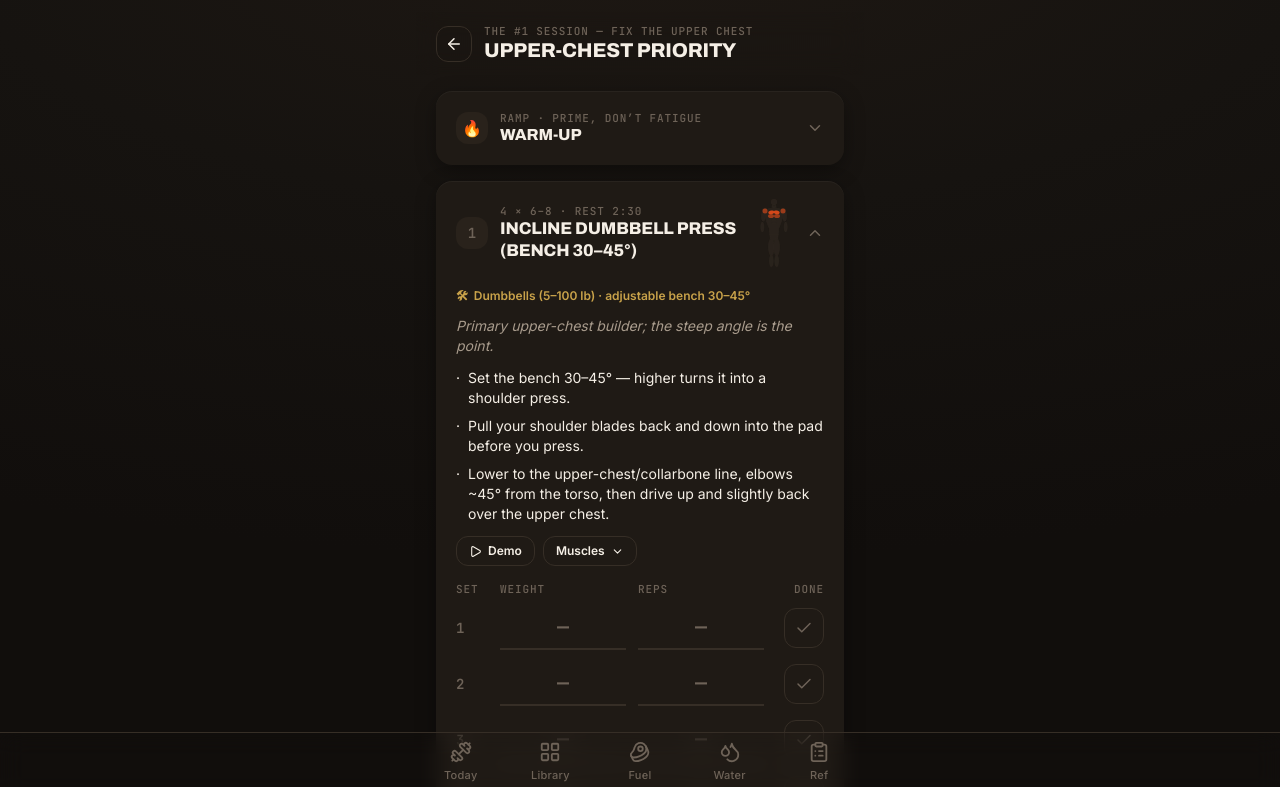
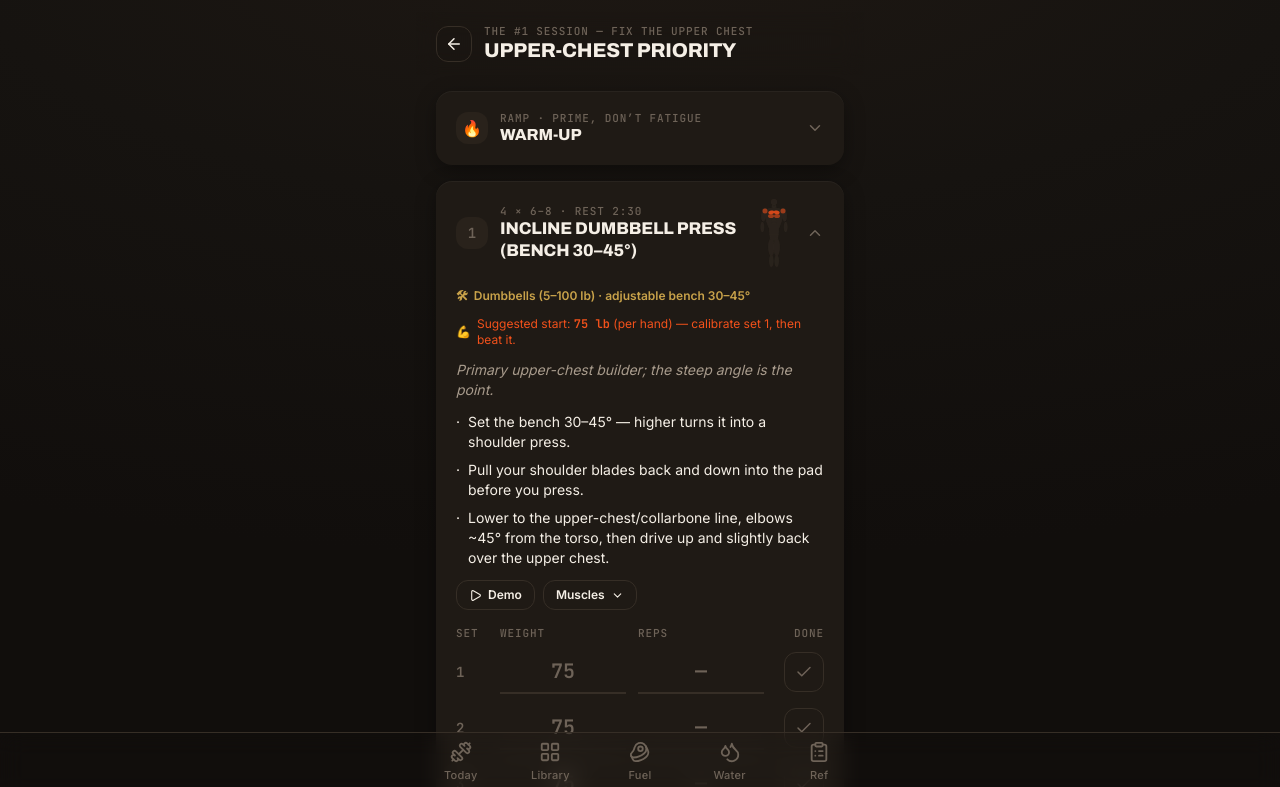
Before and after one commit to bkcttu/Workout, a React (Vite) app: page /#/day/day1 in a window 1280 px wide. Shown: the top 787 px of the page. Built offline with nearby package versions, Linux system fonts and the light colour scheme.

Commit message:
Rest timer -15s control + coach suggested start weights
- timer: add a -15s alongside +15s (clamped at 0)
- per-exercise suggested start weight (calibrated for an advanced ~182 lb
  lifter); shows as a coach line + input placeholder until real history exists

```diff
--- a/src/data/plan.ts
+++ b/src/data/plan.ts
@@ -18,6 +18,7 @@ export type Exercise = {
   equipment?: string // the specific gear/bar/attachment to grab for this lift
   muscles?: { primary: MuscleId[]; secondary?: MuscleId[] } // for the muscle map
   demoGif?: string // local asset path to a bundled demo animation (optional)
+  suggested?: { weight?: number; note?: string } // coach calibration start weight
   form: FormPoint[] // 3 points each
 }
 
@@ -91,6 +92,7 @@ export const DAYS: Day[] = [
     exercises: [
       {
         id: 'd1-incline-db-press',
+        suggested: { weight: 75, note: 'per hand' },
         muscles: { primary: ['upper-chest'], secondary: ['front-delts', 'triceps', 'chest'] },
         name: 'Incline Dumbbell Press (bench 30–45°)',
         equipment: 'Dumbbells (5–100 lb) · adjustable bench 30–45°',
@@ -108,6 +110,7 @@ export const DAYS: Day[] = [
       },
       {
         id: 'd1-low-high-fly',
+        suggested: { weight: 25, note: 'per side / stack' },
         muscles: { primary: ['upper-chest'], secondary: ['front-delts', 'chest'] },
         name: 'Low-to-High Cable Fly',
         equipment: 'Sorinex functional trainer · dual low pulleys + ARC handles (alt: Tonal)',
@@ -125,6 +128,7 @@ export const DAYS: Day[] = [
       },
       {
         id: 'd1-incline-bb-press',
+        suggested: { weight: 155, note: 'total bar' },
         muscles: { primary: ['upper-chest'], secondary: ['front-delts', 'triceps', 'chest'] },
         name: 'Incline Barbell Press (or Reverse-Grip Bench)',
         equipment: 'Texas Power Bar · Sorinex rack safeties · bench 30–45° (alt: Kabuki bar)',
@@ -140,6 +144,7 @@ export const DAYS: Day[] = [
       },
       {
         id: 'd1-landmine-press',
+        suggested: { weight: 45, note: 'plate on bar, per side' },
         muscles: { primary: ['upper-chest', 'front-delts'], secondary: ['side-delts', 'triceps', 'abs'] },
         name: 'Standing Landmine Press',
         equipment: 'Landmine attachment · Darko shorty bar',
@@ -155,6 +160,7 @@ export const DAYS: Day[] = [
       },
       {
         id: 'd1-rope-pushdown',
+        suggested: { weight: 50, note: 'stack' },
         muscles: { primary: ['triceps'] },
         name: 'Triceps Rope Pushdown',
         equipment: 'Sorinex functional trainer · Spiral Strength rope (alt: Tonal)',
@@ -170,6 +176,7 @@ export const DAYS: Day[] = [
       },
       {
         id: 'd1-pallof-press',
+        suggested: { weight: 20, note: 'stack' },
         muscles: { primary: ['abs', 'obliques'], secondary: ['lower-back'] },
         name: 'Cable Pallof Press',
         equipment: 'Sorinex functional trainer + PureTorque PRO (or D-handle), chest height',
@@ -185,6 +192,7 @@ export const DAYS: Day[] = [
       },
       {
         id: 'd1-feet-elev-pushup',
+        suggested: { note: 'bodyweight — log reps' },
         muscles: { primary: ['upper-chest'], secondary: ['chest', 'front-delts', 'triceps'] },
         name: 'Feet-Elevated Push-Up (optional finisher)',
         optional: true,
@@ -220,6 +228,7 @@ export const DAYS: Day[] = [
     exercises: [
       {
         id: 'd2-trap-rdl',
+        suggested: { weight: 225, note: 'total bar — stop before the back rounds' },
         muscles: { primary: ['hamstrings', 'glutes'], secondary: ['lower-back', 'traps', 'forearms'] },
         name: 'Trap Bar Romanian Deadlift',
         equipment: 'REP Open Trap Bar',
@@ -238,6 +247,7 @@ export const DAYS: Day[] = [
       },
       {
         id: 'd2-bulgarian',
+        suggested: { weight: 50, note: 'per hand' },
         muscles: { primary: ['quads', 'glutes'], secondary: ['hamstrings', 'adductors'] },
         name: 'Dumbbell Bulgarian Split Squat',
         equipment: 'Dumbbells (5–100 lb) · bench',
@@ -253,6 +263,7 @@ export const DAYS: Day[] = [
       },
       {
         id: 'd2-hip-thrust',
+        suggested: { weight: 185, note: 'total bar' },
         muscles: { primary: ['glutes'], secondary: ['hamstrings'] },
         name: 'Hip Thrust',
         equipment: 'Texas Power Bar · bench · hip pad (alt: Kabuki bar)',
@@ -268,6 +279,7 @@ export const DAYS: Day[] = [
       },
       {
         id: 'd2-woodchopper',
+        suggested: { weight: 30, note: 'stack' },
         muscles: { primary: ['obliques', 'abs'], secondary: ['side-delts'] },
         name: 'Cable Woodchopper',
         equipment: 'Sorinex functional trainer + PureTorque PRO (golf rotation)',
@@ -283,6 +295,7 @@ export const DAYS: Day[] = [
       },
       {
         id: 'd2-med-ball-throw',
+        suggested: { weight: 12, note: 'med ball — speed over load' },
         muscles: { primary: ['obliques'], secondary: ['abs', 'side-delts'] },
         name: 'Medicine-Ball Rotational Throw',
         equipment: 'Wall / medicine ball · wall (REP slam balls)',
@@ -298,6 +311,7 @@ export const DAYS: Day[] = [
       },
       {
         id: 'd2-suitcase-carry',
+        suggested: { weight: 70, note: 'one hand' },
         muscles: { primary: ['obliques'], secondary: ['traps', 'forearms', 'abs'] },
         name: 'Suitcase Carry',
         equipment: 'One heavy dumbbell or kettlebell (alt: REP Open Trap Bar)',
@@ -328,6 +342,7 @@ export const DAYS: Day[] = [
     exercises: [
       {
         id: 'd3-pullup',
+        suggested: { note: 'bodyweight — add a belt once 10 is easy' },
         muscles: { primary: ['lats'], secondary: ['biceps', 'mid-back', 'rear-delts', 'forearms'] },
         name: 'Pull-Up',
         equipment: 'Pull-up bar + Angles90 grips',
@@ -342,6 +357,7 @@ export const DAYS: Day[] = [
       },
       {
         id: 'd3-chest-row',
+        suggested: { weight: 60, note: 'per hand / stack' },
         muscles: { primary: ['lats', 'mid-back'], secondary: ['rear-delts', 'biceps'] },
         name: 'Chest-Supported Row',
         equipment: 'Sorinex functional trainer + Mutant ARC / V-grip (or Angles90)',
@@ -356,6 +372,7 @@ export const DAYS: Day[] = [
       },
       {
         id: 'd3-incline-fly',
+        suggested: { weight: 20, note: 'per side / stack' },
         muscles: { primary: ['upper-chest'], secondary: ['chest', 'front-delts'] },
         name: 'Incline Cable Fly (lighter)',
         equipment: 'Sorinex functional trainer · low pulleys + handles (alt: Tonal)',
@@ -371,6 +388,7 @@ export const DAYS: Day[] = [
       },
       {
         id: 'd3-lat-pulldown',
+        suggested: { weight: 140, note: 'stack' },
         muscles: { primary: ['lats'], secondary: ['biceps', 'mid-back'] },
         name: 'Lat Pulldown',
         equipment: 'Sorinex functional trainer · MostGrip lat bar (alt: Tonal)',
@@ -386,6 +404,7 @@ export const DAYS: Day[] = [
       },
       {
         id: 'd3-face-pull',
+        suggested: { weight: 40, note: 'stack — light, chase the squeeze' },
         muscles: { primary: ['rear-delts'], secondary: ['traps', 'mid-back'] },
         name: 'Face Pull',
         equipment: 'Sorinex functional trainer · Spiral Strength rope, upper pulley (alt: bands)',
@@ -401,6 +420,7 @@ export const DAYS: Day[] = [
       },
       {
         id: 'd3-ab-wheel',
+        suggested: { note: 'bodyweight — log reps' },
         muscles: { primary: ['abs'], secondary: ['obliques', 'lats'] },
         name: 'Ab Wheel Rollout',
         equipment: 'Ab roller / ab wheel',
@@ -443,6 +463,7 @@ export const DAYS: Day[] = [
     exercises: [
       {
         id: 'd5-incline-bb-press',
+        suggested: { weight: 150, note: 'total bar' },
         muscles: { primary: ['upper-chest'], secondary: ['front-delts', 'triceps', 'chest'] },
         name: 'Incline Barbell Press',
         equipment: 'Texas Power Bar · Sorinex rack safeties · bench 30–45° (alt: Kabuki bar)',
@@ -458,6 +479,7 @@ export const DAYS: Day[] = [
       },
       {
         id: 'd5-flat-db-press',
+        suggested: { weight: 75, note: 'per hand' },
         muscles: { primary: ['chest'], secondary: ['front-delts', 'triceps'] },
         name: 'Flat Dumbbell Press',
         equipment: 'Dumbbells (5–100 lb) · flat bench',
@@ -472,6 +494,7 @@ export const DAYS: Day[] = [
       },
       {
         id: 'd5-cable-fly-mid',
+        suggested: { weight: 25, note: 'per side / stack' },
         muscles: { primary: ['chest'], secondary: ['front-delts', 'upper-chest'] },
         name: 'Cable Fly (mid height)',
         equipment: 'Sorinex functional trainer · chest-height pulleys + handles (alt: Tonal)',
@@ -487,6 +510,7 @@ export const DAYS: Day[] = [
       },
       {
         id: 'd5-db-shoulder-press',
+        suggested: { weight: 55, note: 'per hand' },
         muscles: { primary: ['front-delts'], secondary: ['side-delts', 'triceps'] },
         name: 'Dumbbell Shoulder Press',
         equipment: 'Dumbbells (5–100 lb) · upright bench',
@@ -501,6 +525,7 @@ export const DAYS: Day[] = [
       },
       {
         id: 'd5-lateral-raise',
+        suggested: { weight: 20, note: 'per hand — strict, no swing' },
         muscles: { primary: ['side-delts'], secondary: ['front-delts'] },
         name: 'Dumbbell Lateral Raise',
         equipment: 'Dumbbells (alt: Sorinex cable · single handle)',
@@ -516,6 +541,7 @@ export const DAYS: Day[] = [
       },
       {
         id: 'd5-biceps-curl',
+        suggested: { weight: 35, note: 'per hand' },
         muscles: { primary: ['biceps'], secondary: ['forearms'] },
         name: 'Dumbbell Biceps Curl',
         equipment: 'Dumbbells (alt: Rogue curl-bar cable attachment)',
@@ -529,6 +555,7 @@ export const DAYS: Day[] = [
       },
       {
         id: 'd5-weighted-dip',
+        suggested: { weight: 25, note: 'added load via belt (+25 lb)' },
         muscles: { primary: ['chest'], secondary: ['triceps', 'front-delts'] },
         name: 'Weighted Dip (optional finisher)',
         optional: true,
--- a/src/lib/TimerContext.tsx
+++ b/src/lib/TimerContext.tsx
@@ -130,9 +130,10 @@ export function TimerProvider({ children }: { children: ReactNode }) {
     (seconds: number) => {
       firedRef.current = false
       setRemaining((r) => {
-        const next = r + seconds
+        const next = Math.max(0, r + seconds)
+        const delta = next - r
         if (running && endAtRef.current != null) {
-          endAtRef.current = endAtRef.current + seconds * 1000
+          endAtRef.current = endAtRef.current + delta * 1000
         }
         return next
       })
--- a/src/screens/Day.tsx
+++ b/src/screens/Day.tsx
@@ -147,7 +147,13 @@ function SetGrid({
                 type="number"
                 value={set.weight ?? ''}
                 onChange={(e) => update(i, { weight: num(e.target.value) })}
-                placeholder={last?.weight != null ? String(last.weight) : '—'}
+                placeholder={
+                  last?.weight != null
+                    ? String(last.weight)
+                    : ex.suggested?.weight != null
+                      ? String(ex.suggested.weight)
+                      : '—'
+                }
                 className="tnum w-full rounded-none border-0 border-b-2 border-hairline bg-transparent py-1.5 text-center text-[20px] text-text placeholder:text-dim focus:border-accent focus:outline-none"
               />
               <input
@@ -192,6 +198,7 @@ function ExerciseDetail({ ex }: { ex: Exercise }) {
   const primary = ex.muscles?.primary ?? []
   const secondary = ex.muscles?.secondary ?? []
   const demo = demoFor(ex.id) ?? ex.demoGif
+  const noHistory = !log.prev
 
   return (
     <div className="pt-1">
@@ -199,6 +206,18 @@ function ExerciseDetail({ ex }: { ex: Exercise }) {
         <p className="mb-3 flex items-center gap-1.5 text-xs font-semibold text-brass">
           <span aria-hidden>🛠</span>
           <span>{ex.equipment}</span>
+        </p>
+      )}
+      {ex.suggested && noHistory && (
+        <p className="mb-3 flex items-center gap-1.5 text-xs text-accent">
+          <span aria-hidden>💪</span>
+          <span>
+            Suggested start:{' '}
+            <span className="tnum font-semibold">
+              {ex.suggested.weight != null ? `${ex.suggested.weight} lb` : '—'}
+            </span>
+            {ex.suggested.note ? ` (${ex.suggested.note})` : ''} — calibrate set 1, then beat it.
+          </span>
         </p>
       )}
       {ex.why && <p className="mb-3 text-sm italic text-ink2">{ex.why}</p>}
```
Also changed, not shown: src/components/RestTimerBar.tsx (+15 -4 lines).
